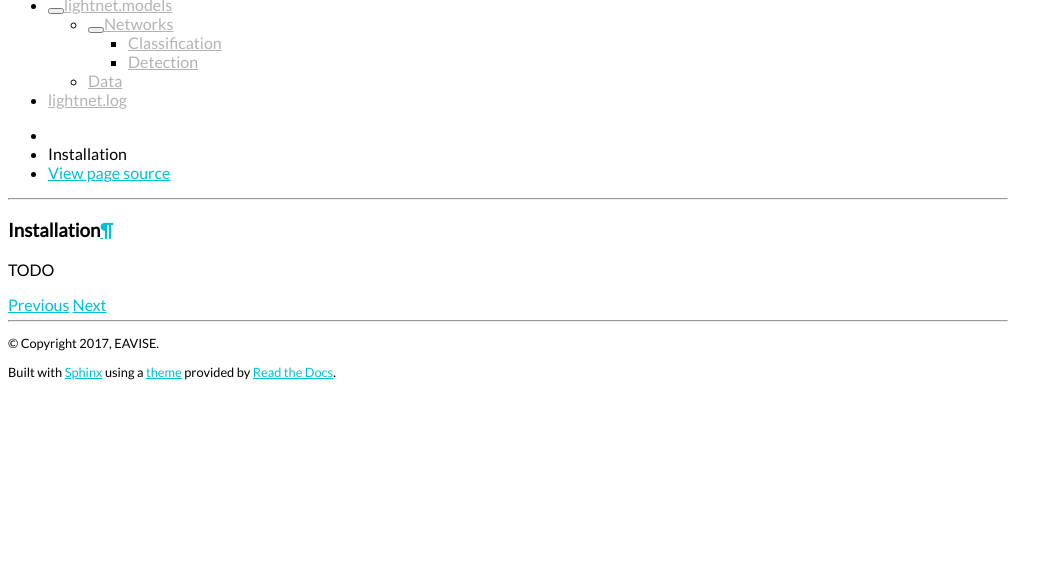
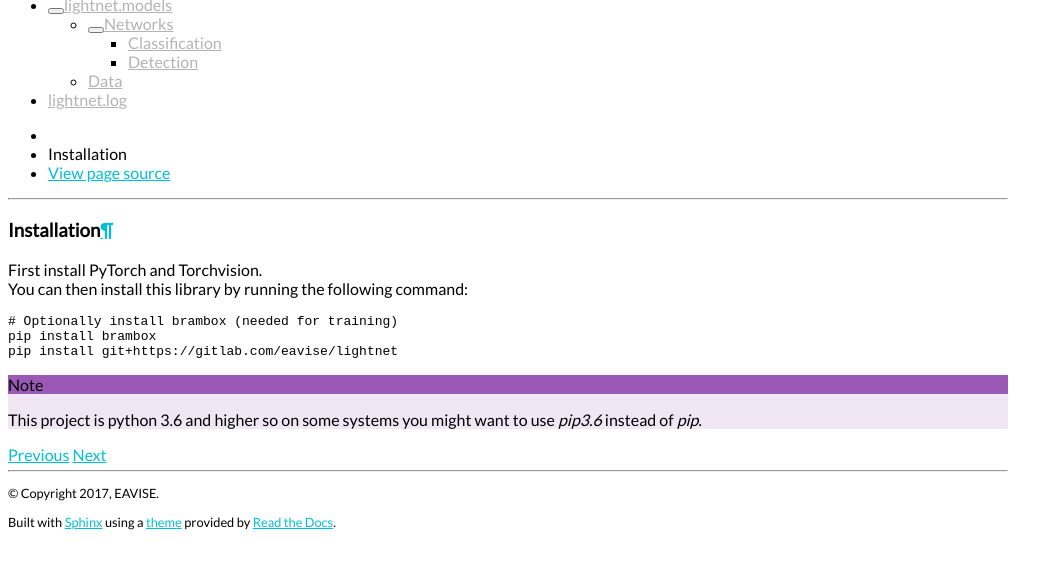
Before and after one commit to eavise-kul/lightnet, a Sphinx documentation site: the page built from docs/notes/01-installation.rst, in a window 1280 px wide and 900 px high, scrolled down 754 px. Shown: the top 569 px of the window, without its empty margins (0-1063 px from the left). Built offline with Sphinx 7.4.7 and the Read the Docs theme 2.0.0, drawn with Linux system fonts in a browser that asks for light colours; pages that are not in the unit, such as notebooks, are missing from menus; the version number could not be read and is left out.

Commit message:
Added installation notes

```diff
--- a/docs/notes/01-installation.rst
+++ b/docs/notes/01-installation.rst
@@ -1,3 +1,16 @@
 Installation
 ============
-TODO
+
+First install PyTorch and Torchvision. |br|
+You can then install this library by running the following command:
+
+.. code-block:: bash
+
+   # Optionally install brambox (needed for training)
+   pip install brambox
+   pip install git+https://gitlab.com/eavise/lightnet
+
+.. Note::
+   This project is python 3.6 and higher so on some systems you might want to use `pip3.6` instead of `pip`.
+
+.. include:: ../links.rst
```
